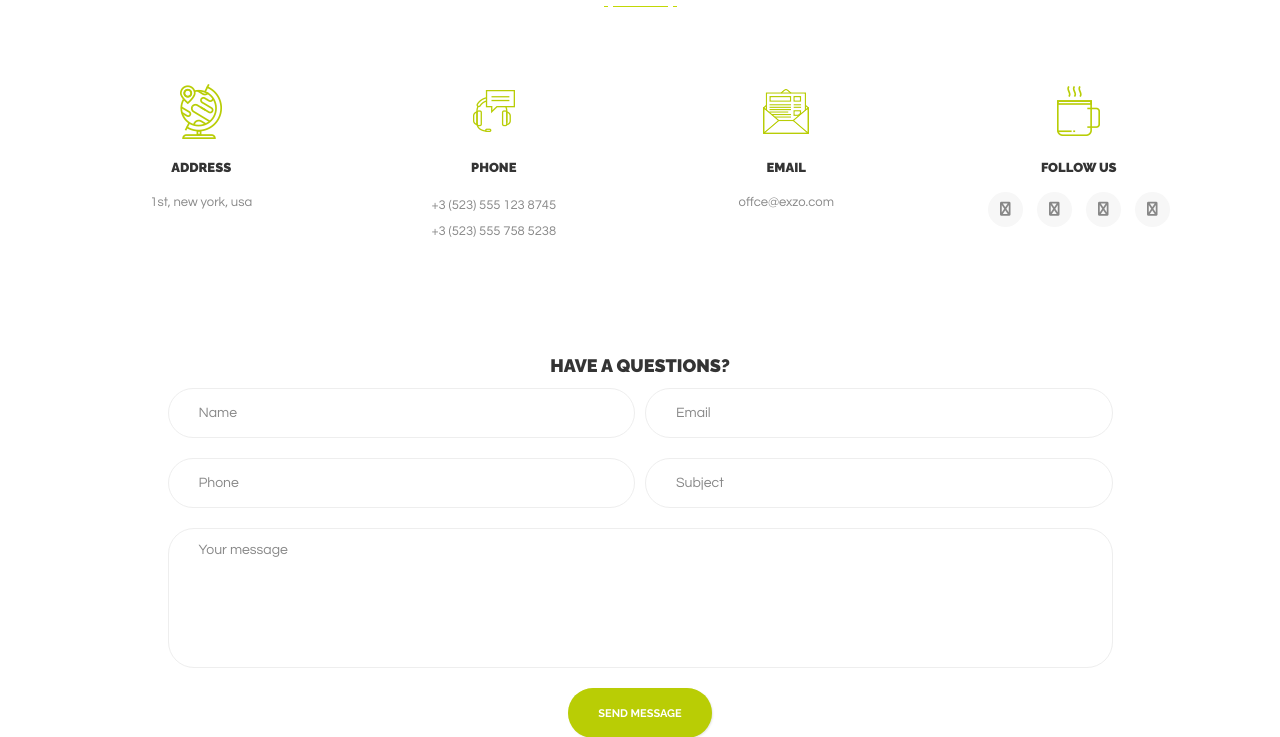
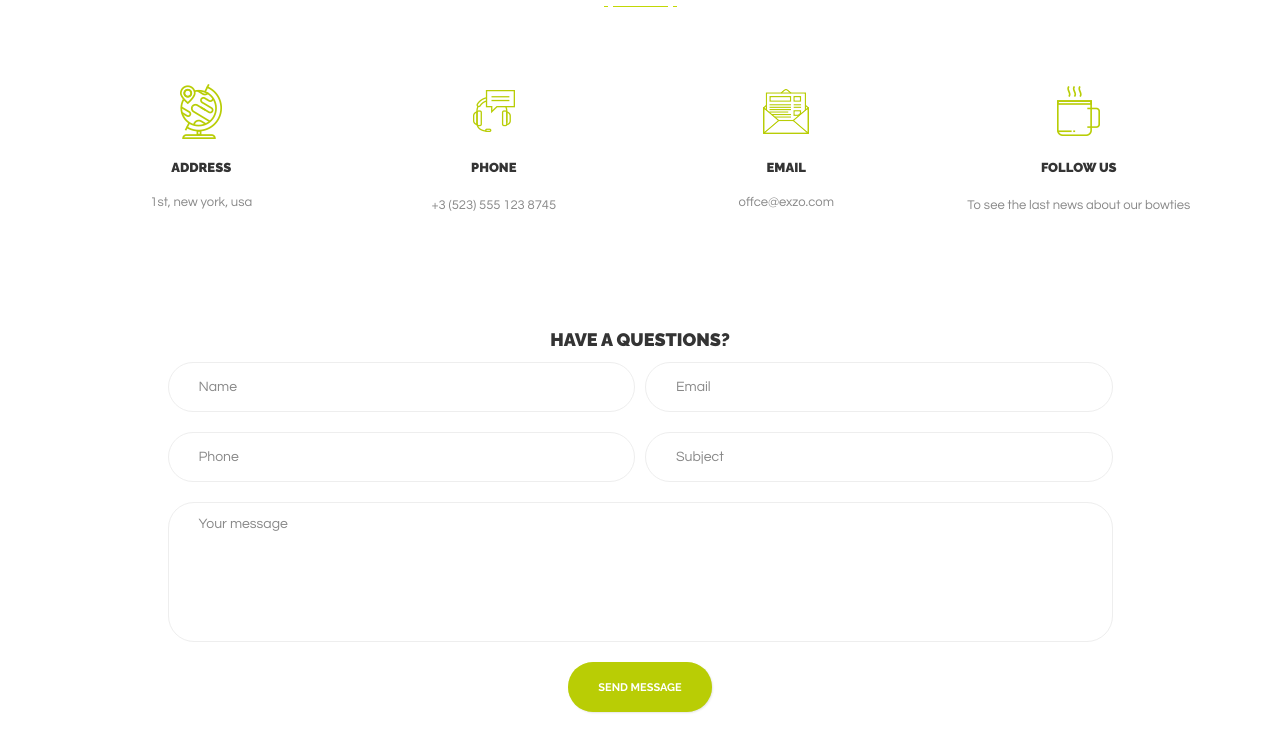
Before and after one commit to amirholya01/project_manager, a PHP site: page /Contact in a window 1280 px wide. Shown: the part 322-1059 px from the top of the page. Run offline with PHP 8.4, Linux system fonts and the light colour scheme.

Commit message:
Delete icons (basic)

```diff
--- a/views/frontend/Contact.php
+++ b/views/frontend/Contact.php
@@ -36,8 +36,6 @@
                 <div class="title h6">phone</div>
                 <div class="description simple-article size-2" style="line-height: 26px;">
                     <a href="tel:+35235551238745">+3 (523) 555 123 8745</a>
-                    <br />
-                    <a href="tel:+35235557585238">+3 (523) 555 758 5238</a>
                 </div>
             </div>
         </div>
@@ -52,11 +50,8 @@
             <div class="icon-description-shortcode style-1">
                 <img class="icon" src="assets/img/icon-26.png" alt="">
                 <div class="title h6">Follow us</div>
-                <div class="follow light">
-                    <a class="entry" href="#"><i class="fa fa-facebook"></i></a>
-                    <a class="entry" href="#"><i class="fa fa-twitter"></i></a>
-                    <a class="entry" href="#"><i class="fa fa-linkedin"></i></a>
-                    <a class="entry" href="#"><i class="fa fa-google-plus"></i></a>
+                <div class="description simple-article size-2" style="line-height: 26px;">
+                    <a href="tel:+35235551238745">To see the last news about our bowties</a>
                 </div>
             </div>
         </div>
```
